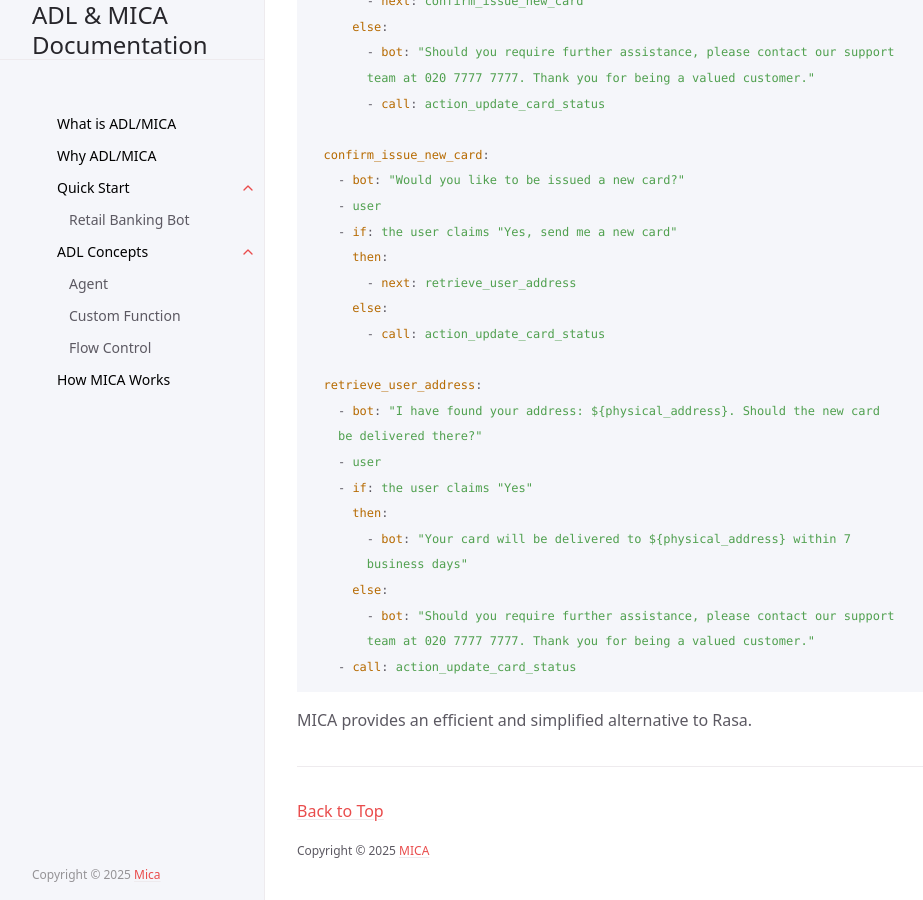
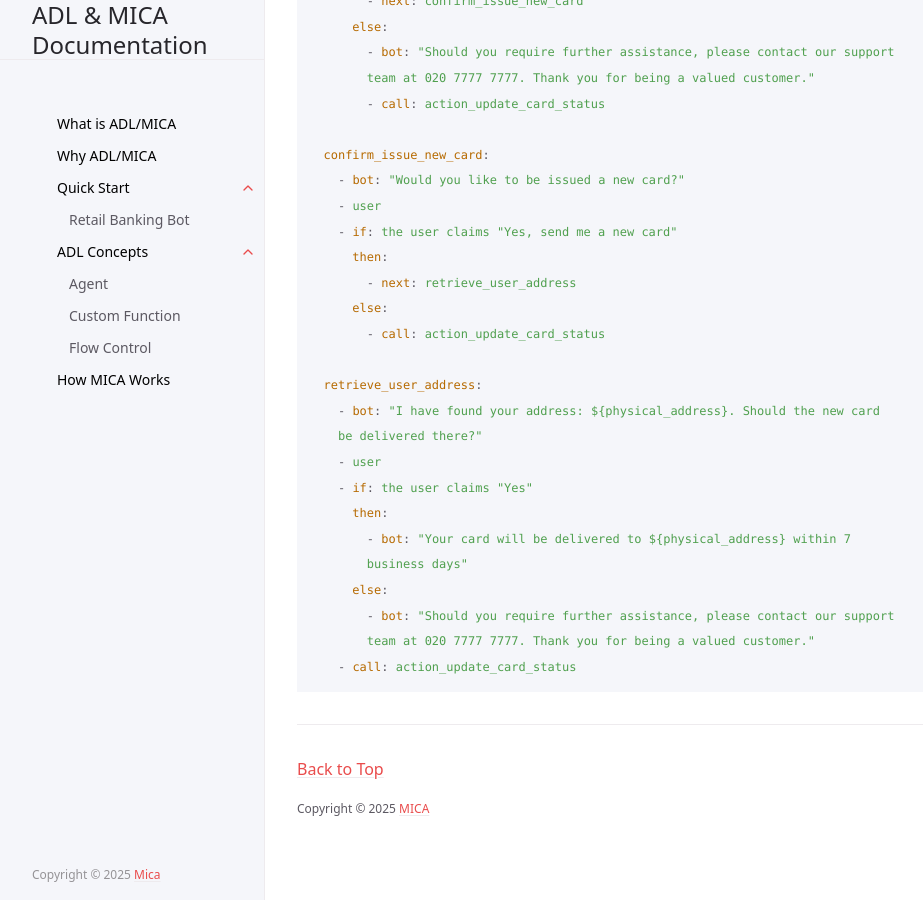
Before and after one commit to Mica-labs/Mica-labs.github.io, a Jekyll site: the page built from docs/start/example.md, in a window 1280 px wide and 900 px high, scrolled down 4199 px. Shown: the whole window, without its empty margins (107-1030 px from the left). Built offline with Jekyll 4.4.1, drawn with Linux system fonts in a browser that asks for light colours; cached includes are drawn as plain includes.

Commit message:
Update example.md

````diff
--- a/docs/start/example.md
+++ b/docs/start/example.md
@@ -502,5 +502,3 @@ block_card_flow:
         team at 020 7777 7777. Thank you for being a valued customer."
     - call: action_update_card_status
 ```
-
-MICA provides an efficient and simplified alternative to Rasa.
````
